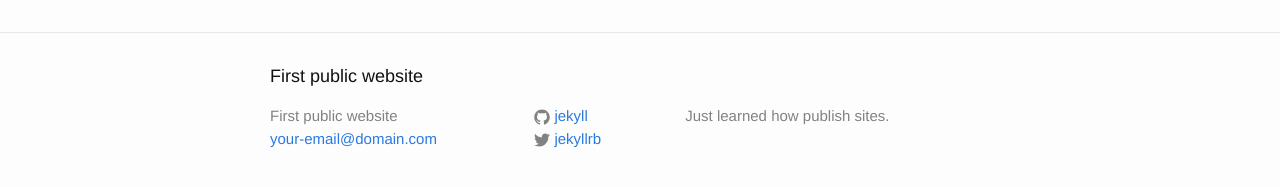
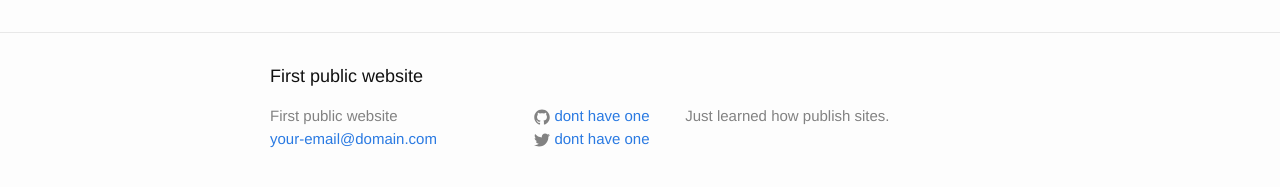
Before and after one commit to milanwillett/milanwillett.github.io, a Jekyll site: the page built from about.md, in a window 1280 px wide. Shown: the part 318-505 px from the top of the page. Built offline with Jekyll 4.4.1, drawn with Linux system fonts in a browser that asks for light colours.

Commit message:
Change social media setting

```diff
--- a/_config.yml
+++ b/_config.yml
@@ -12,8 +12,8 @@ description: > # this means to ignore newlines until "baseurl:"
   Just learned how publish sites.
 baseurl: "" # the subpath of your site, e.g. /blog
 url: "http://yourdomain.com" # the base hostname & protocol for your site
-twitter_username: jekyllrb
-github_username:  jekyll
+twitter_username: dont have one
+github_username:  dont have one
 
 # Build settings
 markdown: kramdown
```
